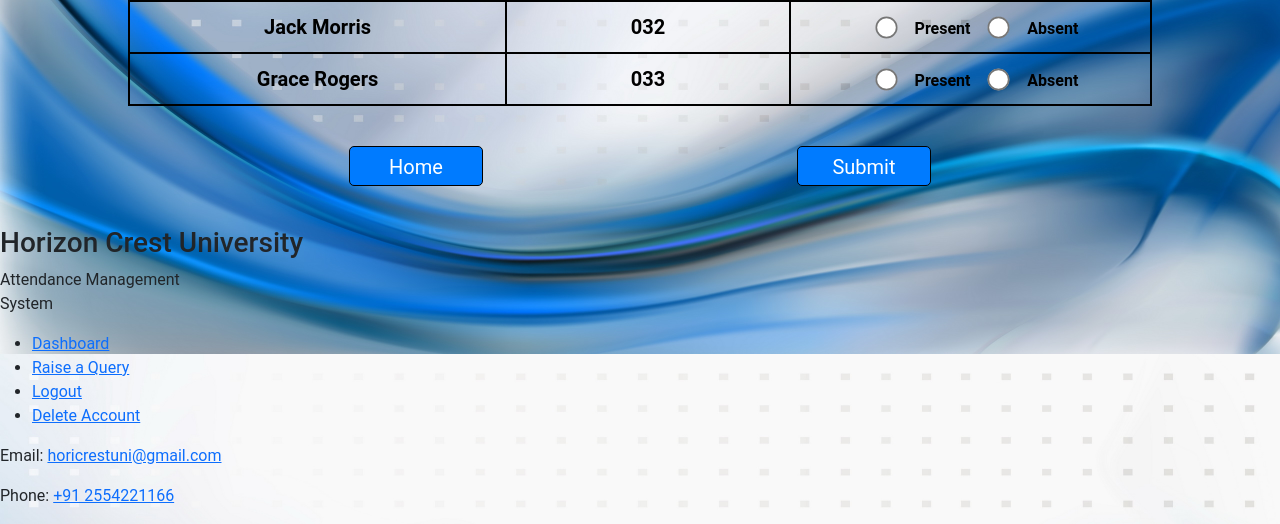
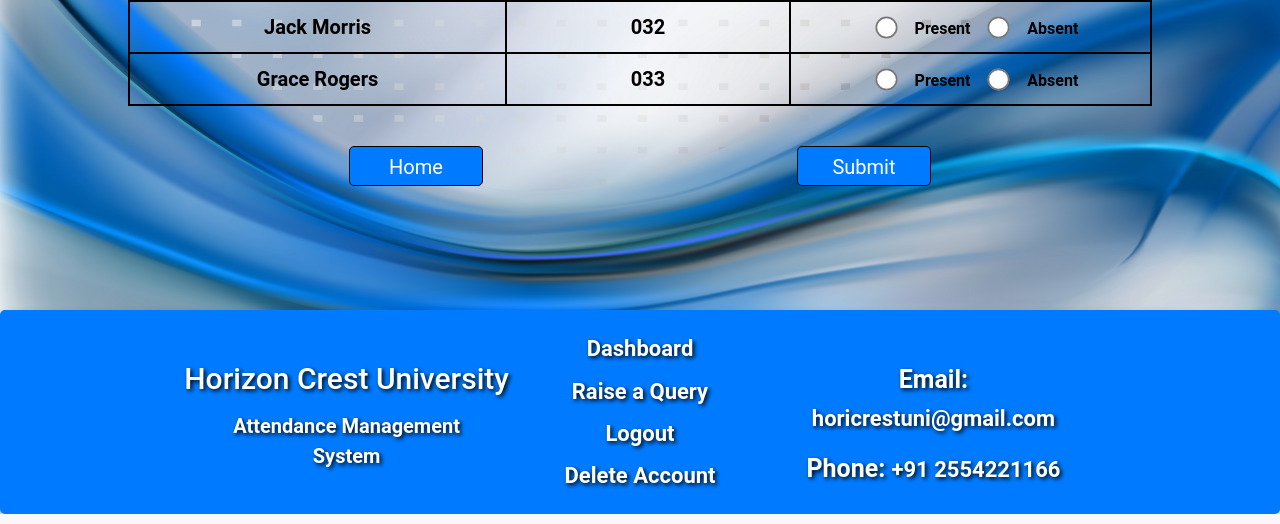
Before and after one commit to Krishal-Modi/attendance-management-system-Django, a Django app: page /itmark/ in a window 1280 px wide; the page is wider, and only the part inside the window is pictured. Shown: the part 2046-2570 px from the top of that part. Run offline with Django 5.2, Linux system fonts and the light colour scheme; data comes from the database, SQL or seed files in the repository; parts of the project's set-up code (start-up, migrations or seed data) failed here and were passed over.

Commit message:
Add files via upload

```diff
--- a/attendance/student/templates/index.html
+++ b/attendance/student/templates/index.html
@@ -661,10 +661,6 @@
       <img src="/static/images/university.png" class="image">
     </div>
   </div>
-  <p class="content">Welcome to Horizon Crest University's attendance system, where each class marks a step toward your
-    academic journey. Your presence matters as we track your commitment to excellence. Let's navigate the horizon of
-    knowledge together, one class at a time, shaping your success through punctuality and dedication.</p>
-
 
   <!--        Department Selection       -->
 
--- a/attendance/student/templates/itmark.html
+++ b/attendance/student/templates/itmark.html
@@ -322,6 +322,129 @@
     }
 
 
+    /*                Footer                */
+
+
+    footer {
+      background-color: #007bff;
+      color: #ffff;
+      padding: 20px 0;
+      font-family: 'Roboto', sans-serif;
+      font-size: 20px;
+      position: relative;
+      top: 20px;
+      box-shadow: 0 4px 8px 0 rgba(0, 0, 0, 0.2);
+      border-radius: 5px;
+      margin: 5% 0% 0% 0%;
+      padding: 0px 0px 0px 0px;
+      text-align: center;
+      position: relative;
+      top: 20px;
+      font-weight: bold;
+      font-size: 20px;
+    }
+
+    .footer-columns {
+      display: flex;
+      flex-wrap: wrap;
+      justify-content: space-between;
+      padding-bottom: 0;
+    }
+
+    .footer-column1 {
+      flex: 1;
+      margin: 1%;
+      margin-top: 4%;
+      margin-left: 14%;
+    }
+
+    .footer-column1>p {
+      font-size: 30px;
+      padding: 0px;
+      text-shadow: 2px 2px 4px rgba(0, 0, 0, 2);
+      margin: 20px 0px 0px 0px;
+    }
+
+    .footer-column1>h3 {
+      font-size: 30px;
+      padding: 0px;
+      text-shadow: 2px 2px 4px rgba(0, 0, 0, 2);
+      margin: 0px;
+    }
+
+    .footer-column1>p {
+      margin: 4%;
+      font-size: 20px;
+      padding: 0;
+      text-shadow: 2px 2px 4px rgba(0, 0, 0, 2);
+    }
+
+    .footer-column2 {
+      flex: 0.6;
+      margin: 1%;
+    }
+
+    .footer-column2>ul {
+      list-style-type: none;
+      padding: 0px;
+      margin: 0px
+    }
+
+    .footer-column2>ul>li {
+      margin: 4.6%;
+      text-shadow: 2px 2px 4px rgba(0, 0, 0, 2);
+    }
+
+    .footer-column2>ul>li>a {
+      color: #ffff;
+      text-decoration: none;
+      font-size: 22px;
+    }
+
+    .footer-column2>ul>li>a:hover {
+      color: #C7C8CC;
+    }
+
+    .footer-column3 {
+      flex: 1;
+      margin: 1%;
+      margin-top: 4%;
+      margin-right: 14%;
+    }
+
+    .footer-column3>p {
+      font-size: 25px;
+      margin: 0% 3% 0% 3%;
+      margin-bottom: 4%;
+      text-shadow: 2px 2px 4px rgba(0, 0, 0, 2);
+    }
+
+    .footer-column3>p>a {
+      color: #ffff;
+      text-decoration: none;
+      font-size: 22px;
+    }
+
+    @media (max-width: 700px) {
+
+      .footer-column1,
+      .footer-column2,
+      .footer-column3 {
+        flex: 100%;
+        margin: 1% 0;
+      }
+
+      .footer-column1 {
+        margin-left: 0;
+      }
+
+      .footer-column2>ul>li>a:hover {
+        color: #C7C8CC;
+      }
+    }
+
+
+
 
   </style>
 </head>
```
